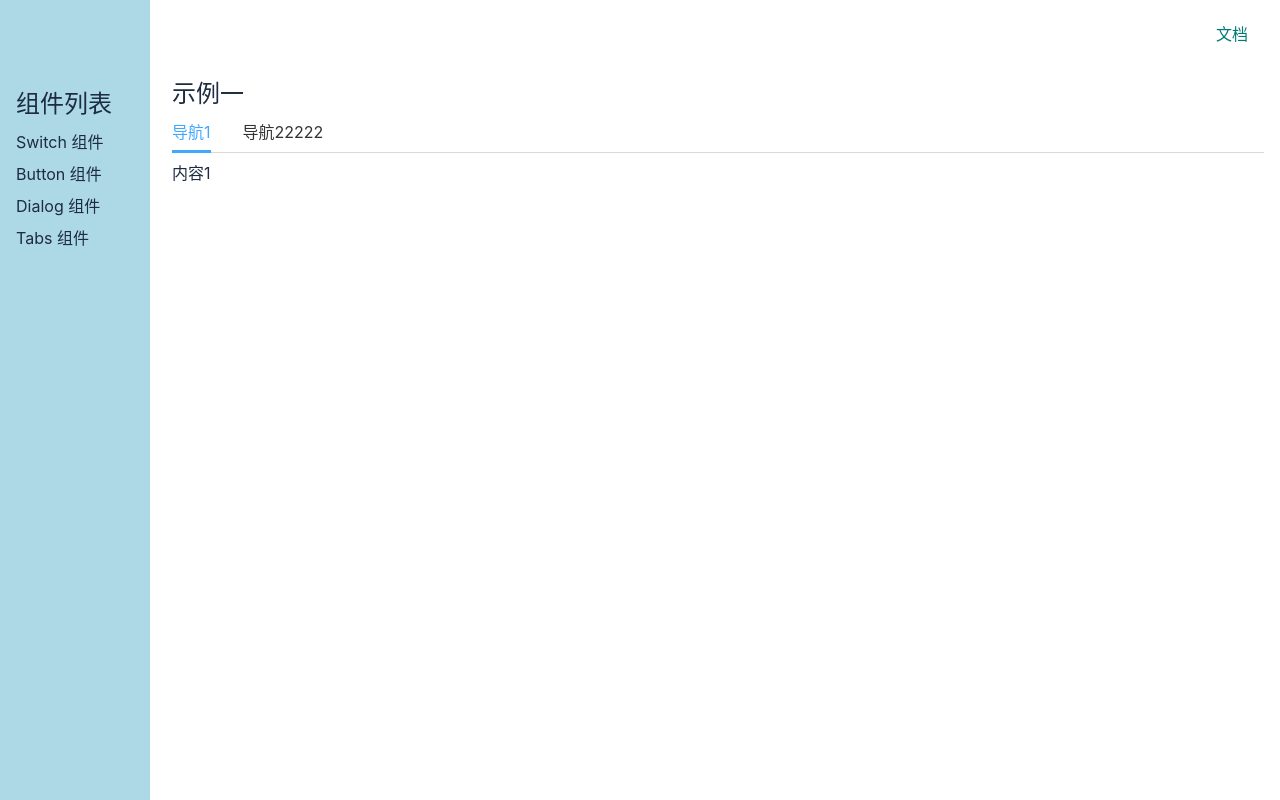
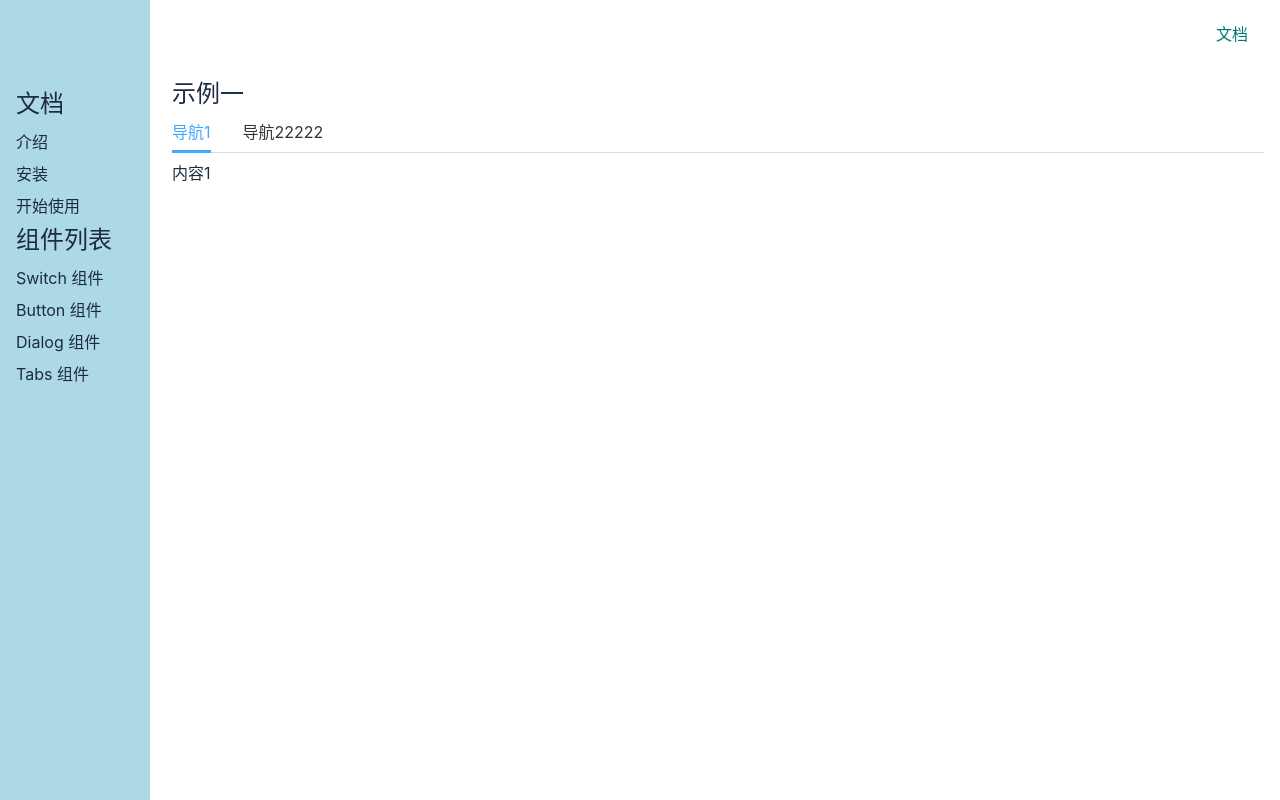
Before and after one commit to suweih/gulu-ui-1, a Vue app: page /#/doc/tabs in a window 1280 px wide. Built offline with nearby package versions, Linux system fonts and the light colour scheme.

Commit message:
添加三个路由

```diff
--- a/src/router.ts
+++ b/src/router.ts
@@ -6,6 +6,9 @@
 import DialogDemo from './components/DialogDemo.vue';
 import TabsDemo from './components/TabsDemo.vue';
 import DocDemo from './components/DocDemo.vue';
+import Intro from './views/Intro.vue';
+import Install from './views/Install.vue';
+import GetStarted from './views/GetStarted.vue';
 
 const history = createWebHashHistory();
 export const router = createRouter({
@@ -17,6 +20,9 @@
       component: Doc,
       children: [
         {path: '', component: DocDemo},
+        {path: 'intro', component: Intro},
+        {path: 'install', component: Install},
+        {path: 'get-started', component: GetStarted},
         {path: 'switch', component: SwitchDemo},
         {path: 'button', component: ButtonDemo},
         {path: 'dialog', component: DialogDemo},
--- a/src/views/Doc.vue
+++ b/src/views/Doc.vue
@@ -3,6 +3,18 @@
     <Topnav class="nav" :toggle-menu-button-visible="true"/>
     <div class="content">
       <aside v-if="menuVisible">
+        <h2>文档</h2>
+        <ol>
+          <li>
+            <router-link to="/doc/intro">介绍</router-link>
+          </li>
+          <li>
+            <router-link to="/doc/install">安装</router-link>
+          </li>
+          <li>
+            <router-link to="/doc/get-started">开始使用</router-link>
+          </li>
+        </ol>
         <h2>组件列表</h2>
         <ol>
           <li>
@@ -93,6 +105,7 @@
     }
   }
 }
+
 main {
   overflow: auto;
 }
--- /dev/null
+++ b/src/views/GetStarted.vue
@@ -0,0 +1,3 @@
+<template>
+  <div>getstarted</div>
+</template>
--- /dev/null
+++ b/src/views/Install.vue
@@ -0,0 +1,3 @@
+<template>
+  <div>Install</div>
+</template>
--- /dev/null
+++ b/src/views/Intro.vue
@@ -0,0 +1,3 @@
+<template>
+  <div>Intro</div>
+</template>
```
